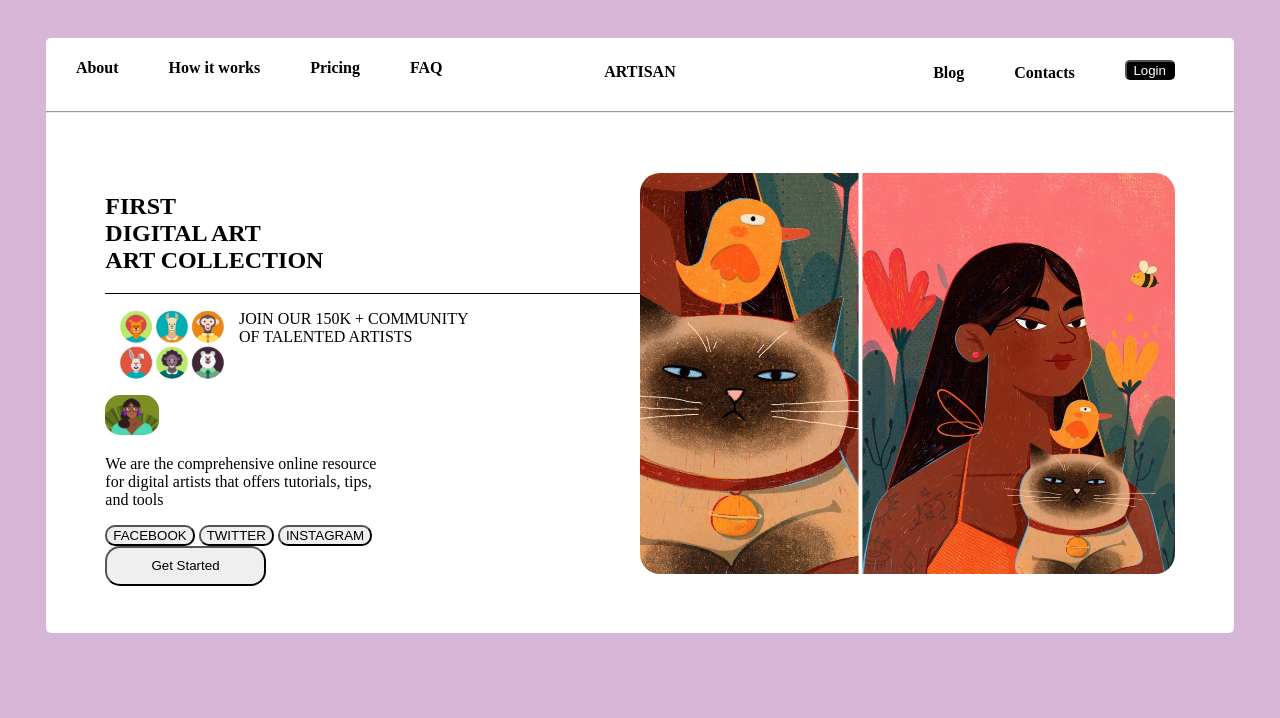
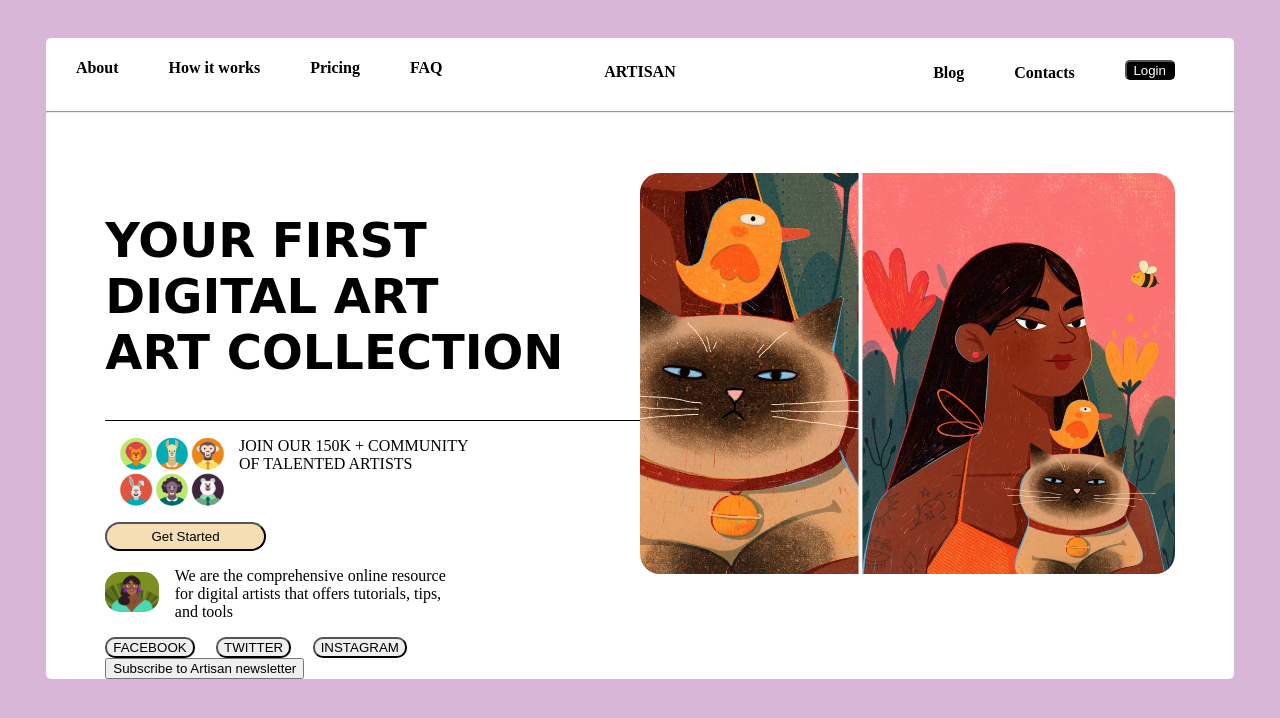
Before and after one commit to Wambui-Mwangi/Artisan-Webpage-Project-HTML-CSS-, a plain HTML site: page index.html in a window 1280 px wide. Drawn offline with Linux system fonts and the light colour scheme.

Commit message:
Arranged bottom content properly

```diff
--- a/index.html
+++ b/index.html
@@ -29,7 +29,7 @@
 <div class="midsection">
  <div class="mid">
     <div class="head1">
-       <h1>FIRST <br> DIGITAL ART <br> ART COLLECTION</h1>
+       <h1>YOUR FIRST <br> DIGITAL ART <br> ART COLLECTION</h1>
 
     </div>
         <div class="sec">
@@ -37,27 +37,35 @@
             <div class="middle">
             <img src="img/bubble profiles artisan design.webp" alt="profiles" id="profiles">
     <p>JOIN OUR 150K + COMMUNITY <br> OF TALENTED ARTISTS</p>
+
     </div>
+    <button id="getstarted">Get Started</button>
+
+
 
     <div class=" bottom">
-    <img src="img/girl2 artisan project.webp" alt="giirl" id="img">
-    <div>
+
+    <div class="bu">
+        <img src="img/girl2 artisan project.webp" alt="giirl" id="img">
 <p>We are the comprehensive online resource <br> for digital artists that offers tutorials, tips, <br> and tools</p>
-<button id="fb">FACEBOOK</button>
-<button id="twitter">TWITTER</button>
-<button id="ig">INSTAGRAM</button>
-    </div>
+</div>
+<div class="buttons">
+    <button id="fb">FACEBOOK</button>
+    <button id="twitter">TWITTER</button>
+    <button id="ig">INSTAGRAM</button>
+</div>
+
+
         </div>
     </div>
+    <div class="sub">
+        <button>Subscribe to Artisan newsletter</button>
+        </div>
 
-    <button id="getstarted">Get Started</button>
 </div>
     <img src="img/girl with cat artisan design.webp" alt="girl" id="catty">
 </div>
 
-<div class="sec2">
-
-</div>
 </section>
 </body>
 </html>
--- a/style.css
+++ b/style.css
@@ -11,6 +11,10 @@ body{
 .header{
     /* display: flex;  */
     /* justify-content: center; */
+}
+.head1{
+    font-size: xx-large;
+        font-family: cursive;
 }
 
 .miniheader{
@@ -79,16 +83,20 @@ padding-right: 50px;
     border-radius: 15px;
     width: 30%;
     height: 10%;
+    padding-bottom: 5px;
+    padding-top: 5px;
+    background-color: wheat;
 }
 #img{
     width: 10%;
     border-radius: 15px;
     height: 20%;
+    margin-top: 4%;
 }
 .sec2{
-    display: flex;
+    /* display: flex;
     gap: 2%;
-    margin-left: 5%;
+    margin-left: 5%; */
 }
 #fb{
     border-radius: 10px;
@@ -105,3 +113,11 @@ display: flex;
 .middle{
     display: flex;
 }
+.bu{
+    display: flex;
+    gap: 1em;
+}
+.buttons{
+    display: flex;
+    gap: 4%;
+}
```
